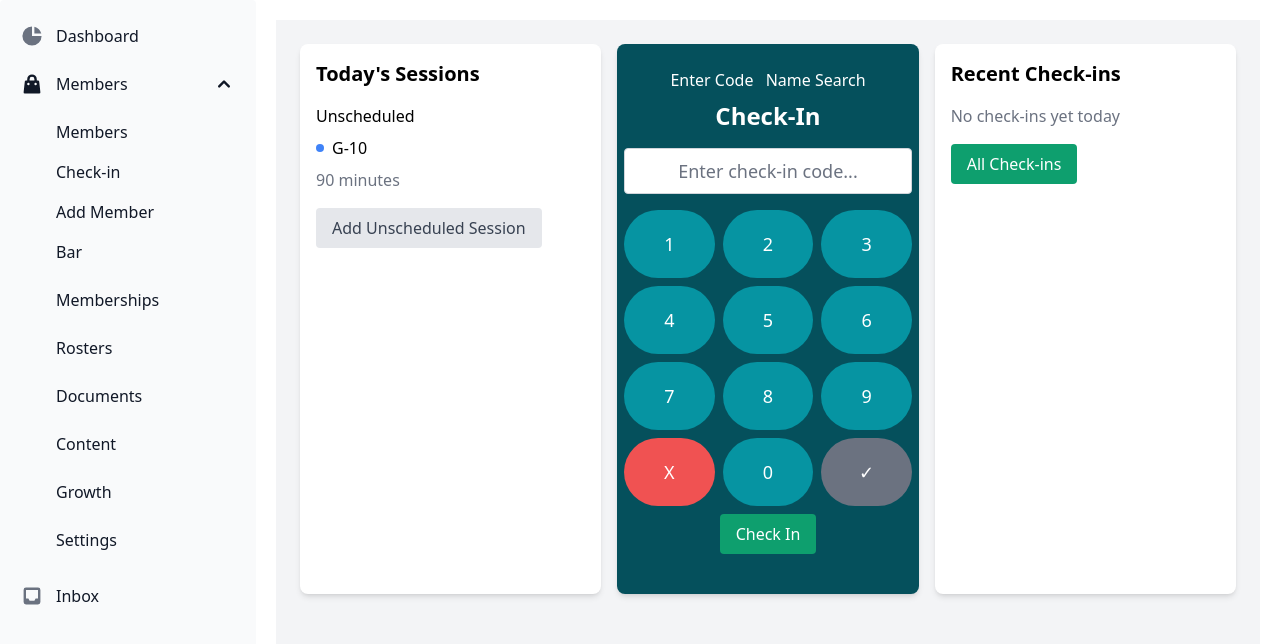
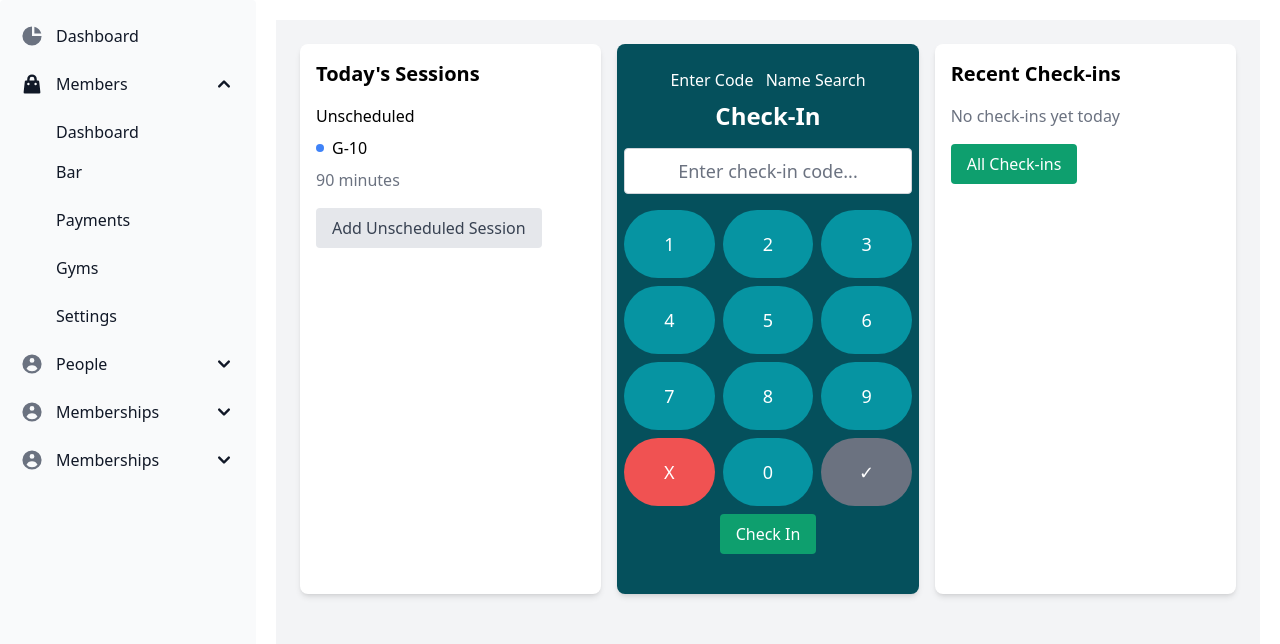
Before and after one commit to AbdulloxOrifjonov/gym_rat, a React (Create React App) app: page /owner/checkIn in a window 1280 px wide. Both pictures are taken after a click on the button "Members". Shown: the top 644 px of the page. Built offline with nearby package versions, Linux system fonts and the light colour scheme.

Commit message:
new saidbar

```diff
--- a/src/App.js
+++ b/src/App.js
@@ -25,22 +25,28 @@ function App() {
         <Route path="/register" element={<Register />} />
         <Route path="/admin/login" element={<AdminLogin />} />
         <Route path="/member/login" element={<MemberLogin />} />
-        <Route element={<BasicLayout />}>
-          <Route path="admin" element={<RequaireAuth allowedRole={"admin"} />}>
+        <Route path="admin" element={<RequaireAuth allowedRole={"admin"} />}>
+          <Route element={<BasicLayout allowedRole={"admin"} />}>
             <Route path="dashboard" element={<AdminDashboard />} />
           </Route>
-          <Route path="member" element={<RequaireAuth allowedRole={"member"} />}>
+        </Route>
+        <Route path="member" element={<RequaireAuth allowedRole={"member"} />}>
+          <Route element={<BasicLayout allowedRole={"member"} />}>
             <Route path="dashboard" element={<MemberDashboard />} />
           </Route>
-          <Route path="owner" element={<RequaireAuth allowedRole={"owner"} />}>
+        </Route>
+        <Route path="owner" element={<RequaireAuth allowedRole={"owner"} />}>
+          <Route element={<BasicLayout allowedRole={"owner"} />}>
             <Route path="dashboard" element={<Dashboard />} />
             <Route path="checkIn" element={<CheckIn />} />
             <Route path="members" element={<Members />} />
             <Route path="add/member" element={<AddMember />} />
-            <Route path="staff" element={<Staff />} />
+            <Route path="staffs" element={<Staff />} />
             <Route path="bar" element={<Market />} />
           </Route>
-          <Route path="staff" element={<RequaireAuth allowedRole={"staff"} />}>
+        </Route>
+        <Route path="staff" element={<RequaireAuth allowedRole={"staff"} />}>
+          <Route element={<BasicLayout allowedRole={"staff"} />}>
             <Route path="dashboard" element={<Dashboard />} />
             <Route path="checkIn" element={<CheckIn />} />
             <Route path="members" element={<Members />} />
--- a/src/MainLayout/BasicLayout.jsx
+++ b/src/MainLayout/BasicLayout.jsx
@@ -4,11 +4,13 @@ import React from "react";
 import { Outlet } from "react-router-dom";
 import Saidbar from "../components/Saidbar";
 
-function BasicLayout() {
+function BasicLayout(allowedRole) {
+  console.log(allowedRole);
+
   return (
     <div className="flex items-start justify-between">
       <div className="h-screen">
-        <Saidbar />
+        <Saidbar allowedRole={allowedRole} />
       </div>
       <div className="w-full p-5">
         <Outlet />
--- a/src/components/RequaireAuth/index.jsx
+++ b/src/components/RequaireAuth/index.jsx
@@ -1,11 +1,12 @@
+/** @format */
+
 import React from "react";
 import { Outlet } from "react-router-dom";
 
 function RequaireAuth({ allowedRole }) {
+  const user = "owner";
 
-  // const user =
-
-  if (true) {
+  if (user === allowedRole) {
     return <Outlet />;
   } else {
     return <h1>Not Found</h1>;
--- a/src/components/Saidbar.jsx
+++ b/src/components/Saidbar.jsx
@@ -3,14 +3,78 @@
 import React from "react";
 import { Link } from "react-router-dom";
 import { Sidebar } from "flowbite-react";
-import { HiChartPie, HiInbox, HiShoppingBag } from "react-icons/hi";
+import { HiChartPie, HiShoppingBag } from "react-icons/hi";
+import { HiUserCircle } from "react-icons/hi";
+//HiAdjustments, HiCloudDownload,
+function Saidbar({ allowedRole }) {
+  const user = allowedRole.allowedRole;
 
-function Saidbar() {
+  console.log("user", user);
   return (
     <>
       <Sidebar className="h-screen" aria-label="Sidebar with multi-level dropdown example">
         <Sidebar.Items>
-          <Sidebar.ItemGroup>
+          {user === "owner" ? (
+            <Sidebar.ItemGroup>
+              <Sidebar.Item icon={HiChartPie}>Dashboard</Sidebar.Item>
+              <Sidebar.Collapse icon={HiShoppingBag} label="Members">
+                <Sidebar.Item>Dashboard</Sidebar.Item>
+                <Link to="/owner/bar">
+                  <Sidebar.Item>Bar</Sidebar.Item>
+                </Link>
+                <Sidebar.Item>Payments</Sidebar.Item>
+                <Sidebar.Item>Gyms</Sidebar.Item>
+                <Sidebar.Item>Settings</Sidebar.Item>
+                {/* <Sidebar.Item>Profile options with rounded image</Sidebar.Item> */}
+                <Sidebar.Collapse icon={HiUserCircle} label="People">
+                  {/* <Sidebar.Item>Members</Sidebar.Item> */}
+                  <Sidebar.Collapse icon={HiShoppingBag} label="Members">
+                    <Link to="/owner/add/member">
+                      <Sidebar.Item>Add Member</Sidebar.Item>
+                    </Link>
+                    <Link to="/owner/members">
+                      <Sidebar.Item>Members</Sidebar.Item>
+                    </Link>
+                    <Link to="/owner/checkIn">
+                      <Sidebar.Item>Check-in</Sidebar.Item>
+                    </Link>
+                  </Sidebar.Collapse>
+
+                  <Sidebar.Collapse icon={HiShoppingBag} label="Staff">
+                    <Link to={"/owner/staffs"}>
+                      <Sidebar.Item>staffs</Sidebar.Item>
+                    </Link>
+                  </Sidebar.Collapse>
+                </Sidebar.Collapse>
+
+                <Sidebar.Collapse icon={HiUserCircle} label="Memberships">
+                  <Sidebar.Item>Add Membership</Sidebar.Item>
+                  <Sidebar.Item>Memberships List</Sidebar.Item>
+                </Sidebar.Collapse>
+
+                <Sidebar.Collapse icon={HiUserCircle} label="Memberships"></Sidebar.Collapse>
+
+                {/* <Link to="/owner/members">
+                  <Sidebar.Item>Members</Sidebar.Item>
+                </Link>
+                <Link to="/owner/checkIn">
+                  <Sidebar.Item>Check-in</Sidebar.Item>
+                </Link>
+                <Link to="/owner/add/member">
+                  <Sidebar.Item>Add Member</Sidebar.Item>
+                </Link>
+                <Sidebar.Item>Rosters</Sidebar.Item>
+                <Sidebar.Item>Documents</Sidebar.Item>
+                <Sidebar.Item>Content</Sidebar.Item>
+                <Sidebar.Item>Growth</Sidebar.Item>
+                <Sidebar.Item>Settings</Sidebar.Item> */}
+              </Sidebar.Collapse>
+              {/* <Sidebar.Item icon={HiInbox}>Inbox</Sidebar.Item> */}
+            </Sidebar.ItemGroup>
+          ) : (
+            ""
+          )}
+          {/* <Sidebar.ItemGroup>
             <Sidebar.Item icon={HiChartPie}>Dashboard</Sidebar.Item>
             <Sidebar.Collapse icon={HiShoppingBag} label="Members">
               <Link to="/owner/members">
@@ -33,7 +97,7 @@ function Saidbar() {
               <Sidebar.Item>Settings</Sidebar.Item>
             </Sidebar.Collapse>
             <Sidebar.Item icon={HiInbox}>Inbox</Sidebar.Item>
-          </Sidebar.ItemGroup>
+          </Sidebar.ItemGroup> */}
         </Sidebar.Items>
       </Sidebar>
     </>
```
